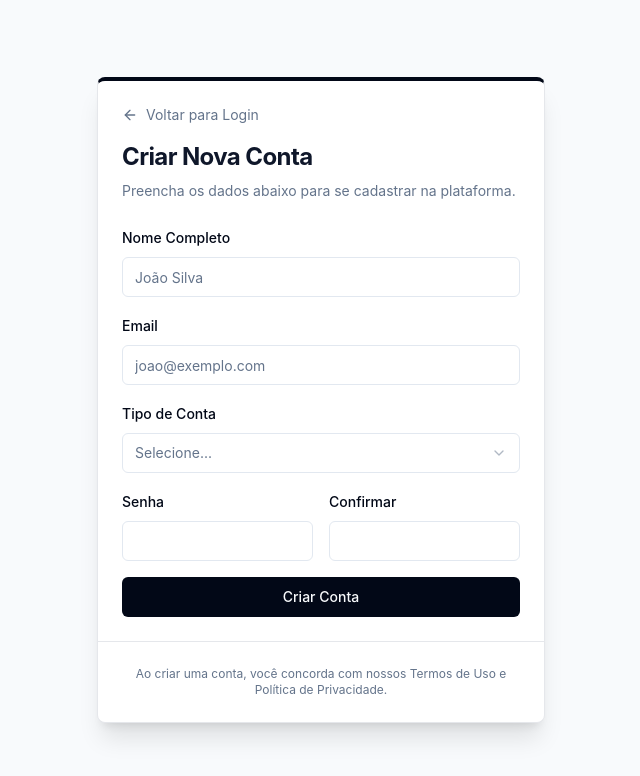
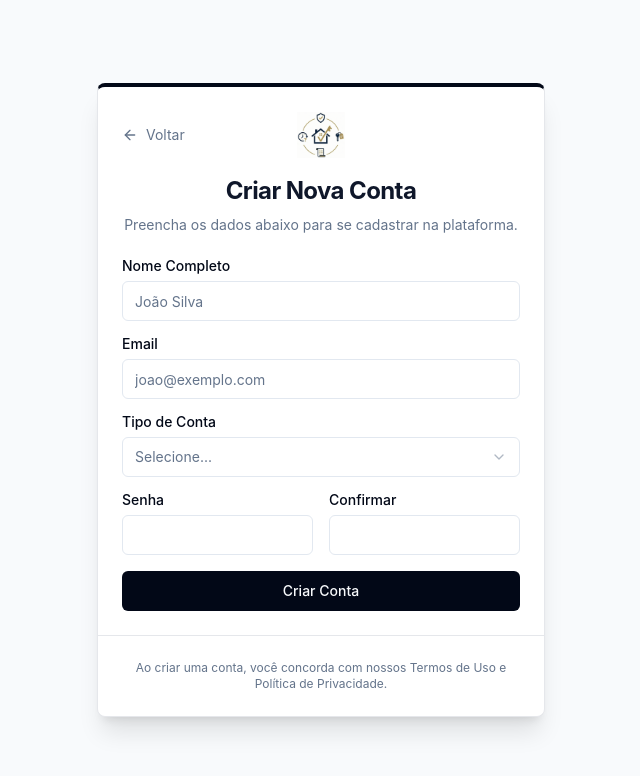
Before and after one commit to spmsouzadev/vestra-multi-tenant-mdsx71sdn, a React (Vite) app: page /register in a window 1280 px wide. Shown: the top 776 px of the page, without its empty margins (319-959 px from the left). Built offline with nearby package versions, Linux system fonts and the light colour scheme.

Commit message:
Update logo image across application

```diff
--- a/src/components/AppSidebar.tsx
+++ b/src/components/AppSidebar.tsx
@@ -21,6 +21,7 @@ import {
 } from 'lucide-react'
 import useAppStore from '@/stores/useAppStore'
 import { Link, useLocation } from 'react-router-dom'
+import logoVestra from '@/assets/logo_apenas_imagem-aa4c3.png'
 
 export function AppSidebar() {
   const { user, logout } = useAppStore()
@@ -63,10 +64,12 @@ export function AppSidebar() {
     <Sidebar collapsible="icon">
       <SidebarHeader className="flex items-center justify-center py-4">
         <div className="flex items-center gap-2 font-extrabold text-xl px-4 w-full tracking-tight uppercase">
-          <div className="h-8 w-8 bg-primary rounded-lg flex items-center justify-center text-primary-foreground">
-            <Building2 className="h-5 w-5" />
-          </div>
-          <span className="group-data-[collapsible=icon]:hidden whitespace-nowrap overflow-hidden">
+          <img
+            src={logoVestra}
+            alt="VESTRA Logo"
+            className="h-8 w-8 object-contain"
+          />
+          <span className="group-data-[collapsible=icon]:hidden whitespace-nowrap overflow-hidden text-slate-900">
             VESTRA
           </span>
         </div>
--- a/src/components/landing/LandingFooter.tsx
+++ b/src/components/landing/LandingFooter.tsx
@@ -1,6 +1,7 @@
-import { Building2, Facebook, Instagram, Linkedin, Twitter } from 'lucide-react'
+import { Facebook, Instagram, Linkedin, Twitter } from 'lucide-react'
 import { Button } from '@/components/ui/button'
 import { Link } from 'react-router-dom'
+import logoVestra from '@/assets/logo_apenas_imagem-aa4c3.png'
 
 export function LandingFooter() {
   const scrollToSection = (id: string) => {
@@ -16,8 +17,12 @@ export function LandingFooter() {
         <div className="grid md:grid-cols-4 gap-8 mb-12">
           <div className="col-span-1 md:col-span-1">
             <div className="flex items-center gap-2 font-extrabold text-xl text-white mb-4 tracking-tight uppercase">
-              <div className="h-8 w-8 bg-primary rounded-lg flex items-center justify-center text-primary-foreground">
-                <Building2 className="h-5 w-5" />
+              <div className="h-8 w-8 bg-white rounded-lg flex items-center justify-center overflow-hidden">
+                <img
+                  src={logoVestra}
+                  alt="VESTRA Logo"
+                  className="h-6 w-6 object-contain"
+                />
               </div>
               VESTRA
             </div>
--- a/src/lib/supabase/client.ts
+++ b/src/lib/supabase/client.ts
@@ -1,17 +1,22 @@
 // AVOID UPDATING THIS FILE DIRECTLY. It is automatically generated.
-import { createClient } from '@supabase/supabase-js';
-import type { Database } from './types';
+import { createClient } from '@supabase/supabase-js'
+import type { Database } from './types'
 
-const SUPABASE_URL = import.meta.env.VITE_SUPABASE_URL as string;
-const SUPABASE_PUBLISHABLE_KEY = import.meta.env.VITE_SUPABASE_PUBLISHABLE_KEY as string;
+const SUPABASE_URL = import.meta.env.VITE_SUPABASE_URL as string
+const SUPABASE_PUBLISHABLE_KEY = import.meta.env
+  .VITE_SUPABASE_PUBLISHABLE_KEY as string
 
 // Import the supabase client like this:
 // import { supabase } from "@/lib/supabase/client";
 
-export const supabase = createClient<Database>(SUPABASE_URL, SUPABASE_PUBLISHABLE_KEY, {
-  auth: {
-    storage: localStorage,
-    persistSession: true,
-    autoRefreshToken: true,
-  }
-});
+export const supabase = createClient<Database>(
+  SUPABASE_URL,
+  SUPABASE_PUBLISHABLE_KEY,
+  {
+    auth: {
+      storage: localStorage,
+      persistSession: true,
+      autoRefreshToken: true,
+    },
+  },
+)
--- a/src/pages/ForgotPassword.tsx
+++ b/src/pages/ForgotPassword.tsx
@@ -17,6 +17,7 @@ import {
 import { useToast } from '@/hooks/use-toast'
 import { ArrowLeft, Loader2, Mail } from 'lucide-react'
 import { cn } from '@/lib/utils'
+import logoVestra from '@/assets/logo_apenas_imagem-aa4c3.png'
 
 const forgotPasswordSchema = z.object({
   email: z.string().email({ message: 'Endereço de email inválido' }),
@@ -52,14 +53,21 @@ export default function ForgotPassword() {
   return (
     <div className="min-h-screen flex items-center justify-center bg-slate-50 p-4">
       <Card className="w-full max-w-md shadow-xl border-t-4 border-t-primary animate-fade-in">
-        <CardHeader className="space-y-2">
-          <Link
-            to="/login"
-            className="inline-flex items-center text-sm text-muted-foreground hover:text-primary transition-colors mb-2"
-          >
-            <ArrowLeft className="mr-2 h-4 w-4" />
-            Voltar para Login
-          </Link>
+        <CardHeader className="space-y-2 text-center">
+          <div className="relative flex justify-center items-center mb-2">
+            <Link
+              to="/login"
+              className="absolute left-0 inline-flex items-center text-sm text-muted-foreground hover:text-primary transition-colors"
+            >
+              <ArrowLeft className="mr-2 h-4 w-4" />
+              Voltar
+            </Link>
+            <img
+              src={logoVestra}
+              alt="VESTRA Logo"
+              className="h-12 w-12 object-contain"
+            />
+          </div>
           <CardTitle className="text-2xl font-bold text-slate-900">
             Recuperar Senha
           </CardTitle>
@@ -88,7 +96,9 @@ export default function ForgotPassword() {
           ) : (
             <form onSubmit={form.handleSubmit(onSubmit)} className="space-y-4">
               <div className="space-y-2">
-                <Label htmlFor="email">Email</Label>
+                <Label htmlFor="email" className="text-left block">
+                  Email
+                </Label>
                 <Input
                   id="email"
                   type="email"
@@ -101,7 +111,7 @@ export default function ForgotPassword() {
                   {...form.register('email')}
                 />
                 {form.formState.errors.email && (
-                  <p className="text-xs text-red-500">
+                  <p className="text-xs text-red-500 text-left">
                     {form.formState.errors.email.message}
                   </p>
                 )}
--- a/src/pages/Register.tsx
+++ b/src/pages/Register.tsx
@@ -24,6 +24,7 @@ import {
   SelectTrigger,
   SelectValue,
 } from '@/components/ui/select'
+import logoVestra from '@/assets/logo_apenas_imagem-aa4c3.png'
 
 const registerSchema = z
   .object({
@@ -77,14 +78,21 @@ export default function Register() {
   return (
     <div className="min-h-screen flex items-center justify-center bg-slate-50 p-4">
       <Card className="w-full max-w-md shadow-xl border-t-4 border-t-primary animate-fade-in">
-        <CardHeader className="space-y-2">
-          <Link
-            to="/login"
-            className="inline-flex items-center text-sm text-muted-foreground hover:text-primary transition-colors mb-2"
-          >
-            <ArrowLeft className="mr-2 h-4 w-4" />
-            Voltar para Login
-          </Link>
+        <CardHeader className="space-y-2 text-center">
+          <div className="relative flex justify-center items-center mb-2">
+            <Link
+              to="/login"
+              className="absolute left-0 inline-flex items-center text-sm text-muted-foreground hover:text-primary transition-colors"
+            >
+              <ArrowLeft className="mr-2 h-4 w-4" />
+              Voltar
+            </Link>
+            <img
+              src={logoVestra}
+              alt="VESTRA Logo"
+              className="h-12 w-12 object-contain"
+            />
+          </div>
           <CardTitle className="text-2xl font-bold text-slate-900">
             Criar Nova Conta
           </CardTitle>
@@ -114,7 +122,9 @@ export default function Register() {
           ) : (
             <form onSubmit={form.handleSubmit(onSubmit)} className="space-y-4">
               <div className="space-y-2">
-                <Label htmlFor="name">Nome Completo</Label>
+                <Label htmlFor="name" className="text-left block">
+                  Nome Completo
+                </Label>
                 <Input
                   id="name"
                   placeholder="João Silva"
@@ -126,14 +136,16 @@ export default function Register() {
                   {...form.register('name')}
                 />
                 {form.formState.errors.name && (
-                  <p className="text-xs text-red-500">
+                  <p className="text-xs text-red-500 text-left">
                     {form.formState.errors.name.message}
                   </p>
                 )}
               </div>
 
               <div className="space-y-2">
-                <Label htmlFor="email">Email</Label>
+                <Label htmlFor="email" className="text-left block">
+                  Email
+                </Label>
                 <Input
                   id="email"
                   type="email"
@@ -146,14 +158,16 @@ export default function Register() {
                   {...form.register('email')}
                 />
                 {form.formState.errors.email && (
-                  <p className="text-xs text-red-500">
+                  <p className="text-xs text-red-500 text-left">
                     {form.formState.errors.email.message}
                   </p>
                 )}
               </div>
 
               <div className="space-y-2">
-                <Label htmlFor="role">Tipo de Conta</Label>
+                <Label htmlFor="role" className="text-left block">
+                  Tipo de Conta
+                </Label>
                 <Select
                   onValueChange={(val) => form.setValue('role', val as any)}
                   disabled={isLoading}
@@ -174,7 +188,7 @@ export default function Register() {
                   </SelectContent>
                 </Select>
                 {form.formState.errors.role && (
-                  <p className="text-xs text-red-500">
+                  <p className="text-xs text-red-500 text-left">
                     {form.formState.errors.role.message}
                   </p>
                 )}
@@ -182,7 +196,9 @@ export default function Register() {
 
               <div className="grid grid-cols-2 gap-4">
                 <div className="space-y-2">
-                  <Label htmlFor="password">Senha</Label>
+                  <Label htmlFor="password" className="text-left block">
+                    Senha
+                  </Label>
                   <Input
                     id="password"
                     type="password"
@@ -194,14 +210,16 @@ export default function Register() {
                     {...form.register('password')}
                   />
                   {form.formState.errors.password && (
-                    <p className="text-xs text-red-500">
+                    <p className="text-xs text-red-500 text-left">
                       {form.formState.errors.password.message}
                     </p>
                   )}
                 </div>
 
                 <div className="space-y-2">
-                  <Label htmlFor="confirmPassword">Confirmar</Label>
+                  <Label htmlFor="confirmPassword" className="text-left block">
+                    Confirmar
+                  </Label>
                   <Input
                     id="confirmPassword"
                     type="password"
@@ -213,7 +231,7 @@ export default function Register() {
                     {...form.register('confirmPassword')}
                   />
                   {form.formState.errors.confirmPassword && (
-                    <p className="text-xs text-red-500">
+                    <p className="text-xs text-red-500 text-left">
                       {form.formState.errors.confirmPassword.message}
                     </p>
                   )}
```
Also changed, not shown: src/components/landing/LandingHeader.tsx (+8 -5 lines), src/lib/supabase/types.ts (+68 -68 lines), src/pages/Login.tsx (+8 -3 lines), src/assets/logo_apenas_imagem-aa4c3.png (added), 6 other files (tests, documents, lock files or other folders).
